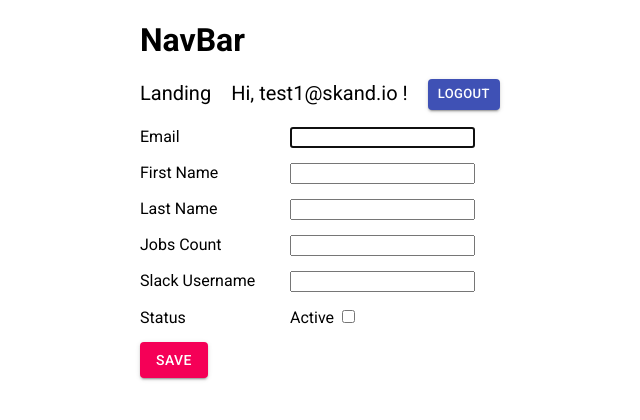
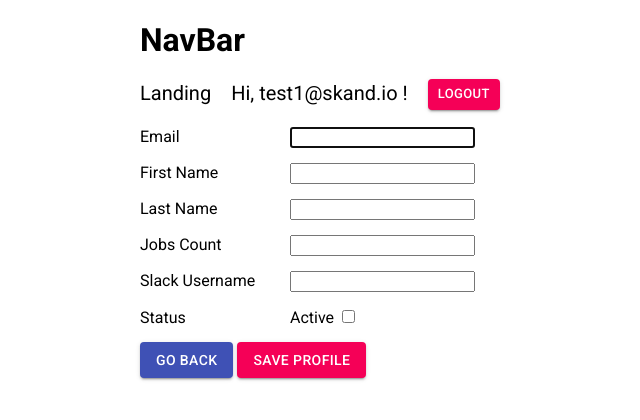
Before and after one commit to HanwenZheng/skand.frontend-tasks, a React (Create React App) app: page /home/1/edit in a window 1280 px wide. Shown: the top 420 px of the page, without its empty margins (0-640 px from the left). Built offline with nearby package versions, Linux system fonts and the light colour scheme; no server answers; sample sign-in values are in the browser's storage; what miragejs would draw is missing.

Commit message:
Style: improved navigation buttons

```diff
--- a/src/Components/EditUser.jsx
+++ b/src/Components/EditUser.jsx
@@ -8,6 +8,7 @@
 
 import Button from "@material-ui/core/Button";
 import styles from "./SCSS/App.module.scss";
+import { Link } from "react-router-dom";
 
 const UserSchema = Yup.object().shape({
   email: Yup.string().email("Invalid email").required("Required"),
@@ -83,9 +84,14 @@
               Active <Field type="checkbox" name="active" />
             </label>
           </div>
-
+          <Link to="/home" style={{ color: "white" }}>
+            <Button variant="contained" color="primary">
+              Go Back
+            </Button>
+          </Link>
+          <span> </span>
           <Button variant="contained" color="secondary" type="submit">
-            Save
+            Save Profile
           </Button>
         </Form>
       )}
--- a/src/Components/NavBar.jsx
+++ b/src/Components/NavBar.jsx
@@ -26,7 +26,7 @@
       </NavLink>
       <Button
         variant="contained"
-        color="primary"
+        color="secondary"
         size="small"
         onClick={onLogout}
         className={styles.logOut}
--- a/src/Components/UserDetail.jsx
+++ b/src/Components/UserDetail.jsx
@@ -60,8 +60,8 @@
         </Fragment>
       )}
       <Link to="/home" style={{ color: "white" }}>
-        <Button variant="contained" color="secondary">
-          Back to home
+        <Button variant="contained" color="primary">
+          Go Back
         </Button>
       </Link>
     </div>
```
